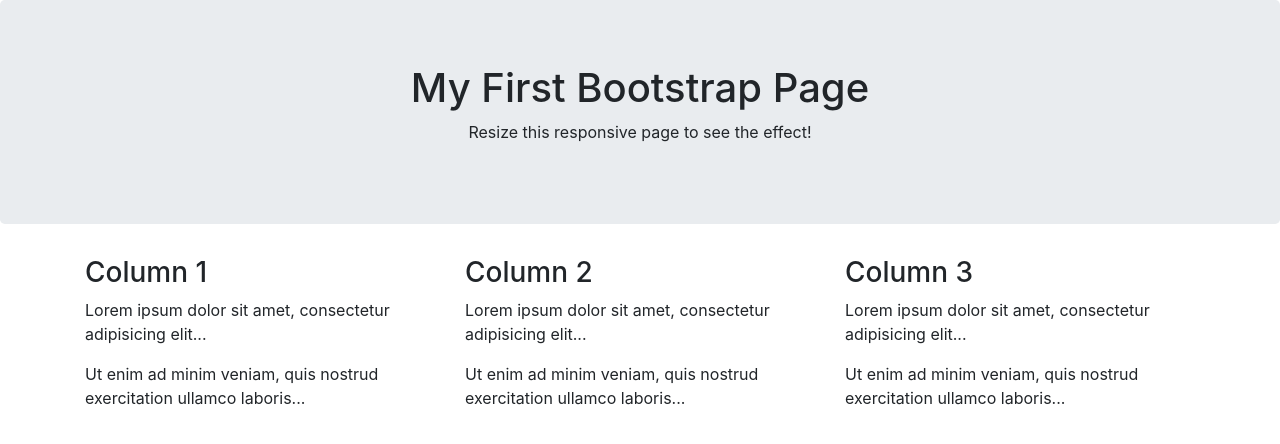
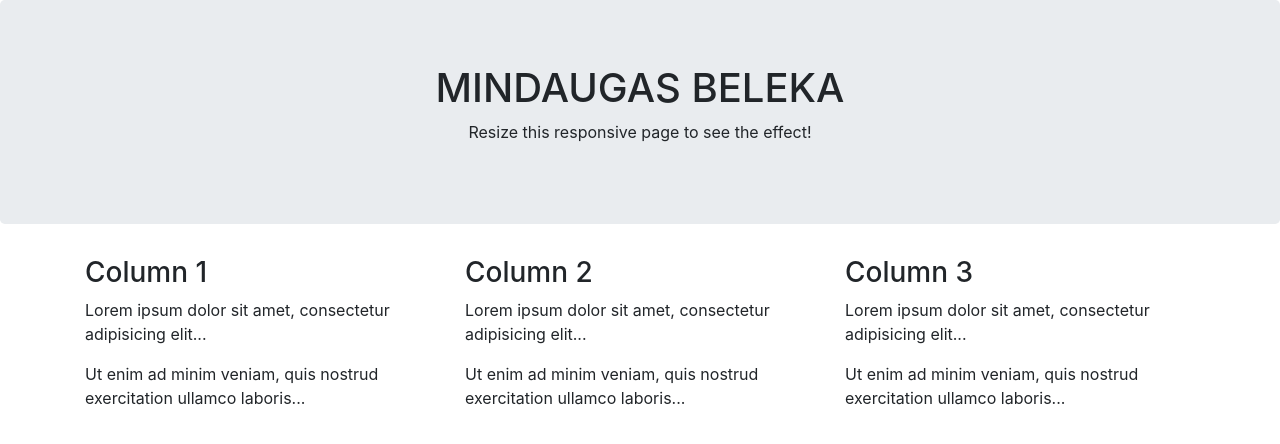
Before and after one commit to aiveris/web-cv, a plain HTML site: page index.html in a window 1280 px wide. Drawn offline with nearby package versions, Linux system fonts and the light colour scheme.

Commit message:
Update index.html

```diff
--- a/index.html
+++ b/index.html
@@ -111,7 +111,7 @@
 
 <!-- 2. -->
 <div class="jumbotron text-center">
-    <h1>My First Bootstrap Page</h1>
+    <h1>MINDAUGAS BELEKA</h1>
     <p>Resize this responsive page to see the effect!</p>
 </div>
 
```
